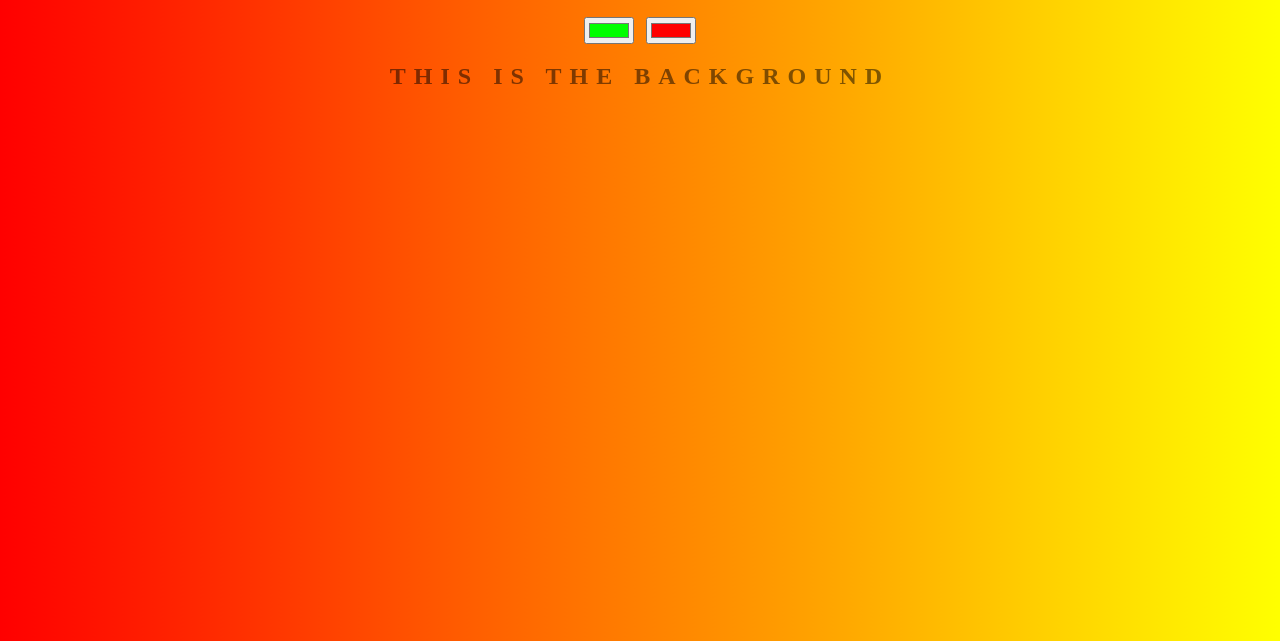
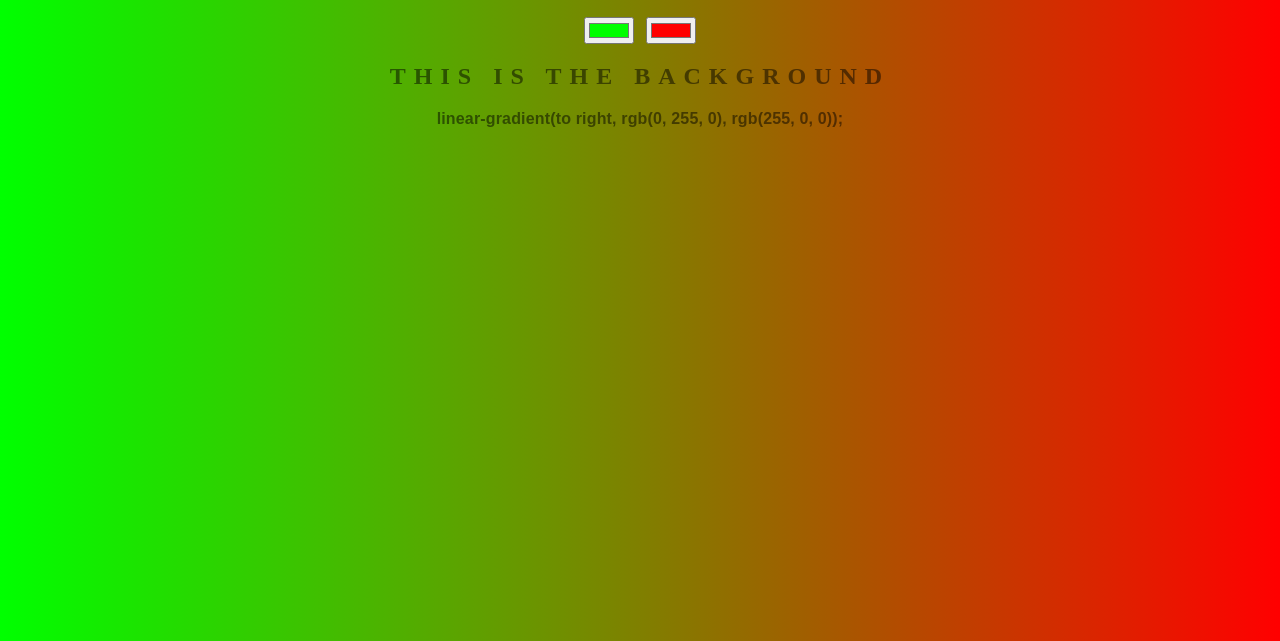
Before and after one commit to gaurav241998/background-generator, a website: page index.html in a window 1280 px wide. Shown: the part 159-800 px from the top of the page. Drawn offline with Linux system fonts and the light colour scheme.

Commit message:
modified the index.html

```diff
--- a/index.html
+++ b/index.html
@@ -11,6 +11,6 @@
         <input class = "color2" type = "color" name = "color2" value = "#ff0000">
         <h2>This is the background</h2>
         <h3></h3>
-        <script type = "text/javascript" src = "bundle.js></script>
+        <script type = "text/javascript" src = "bundle.js"></script>
     </body>
 </html>
```
